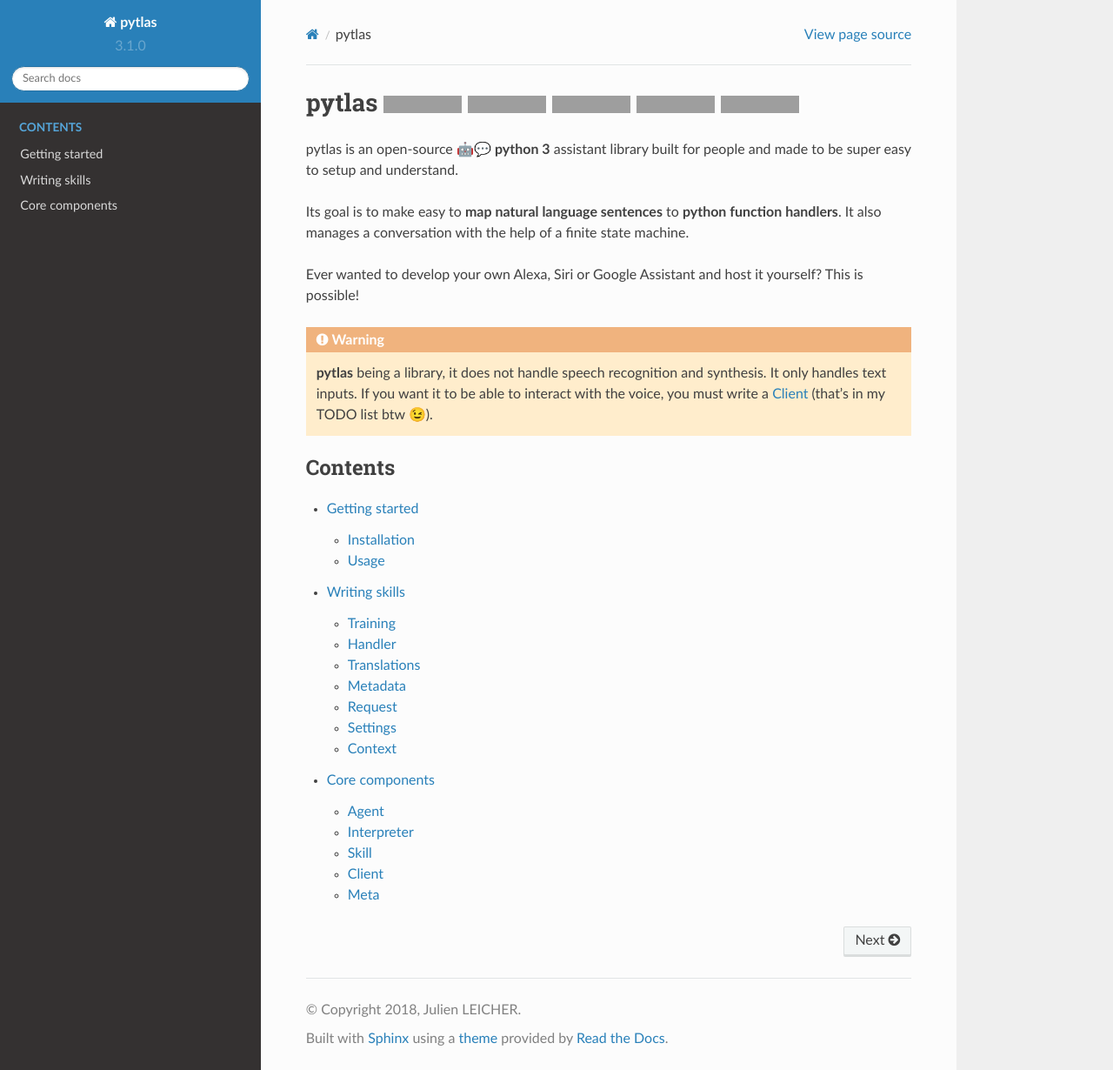
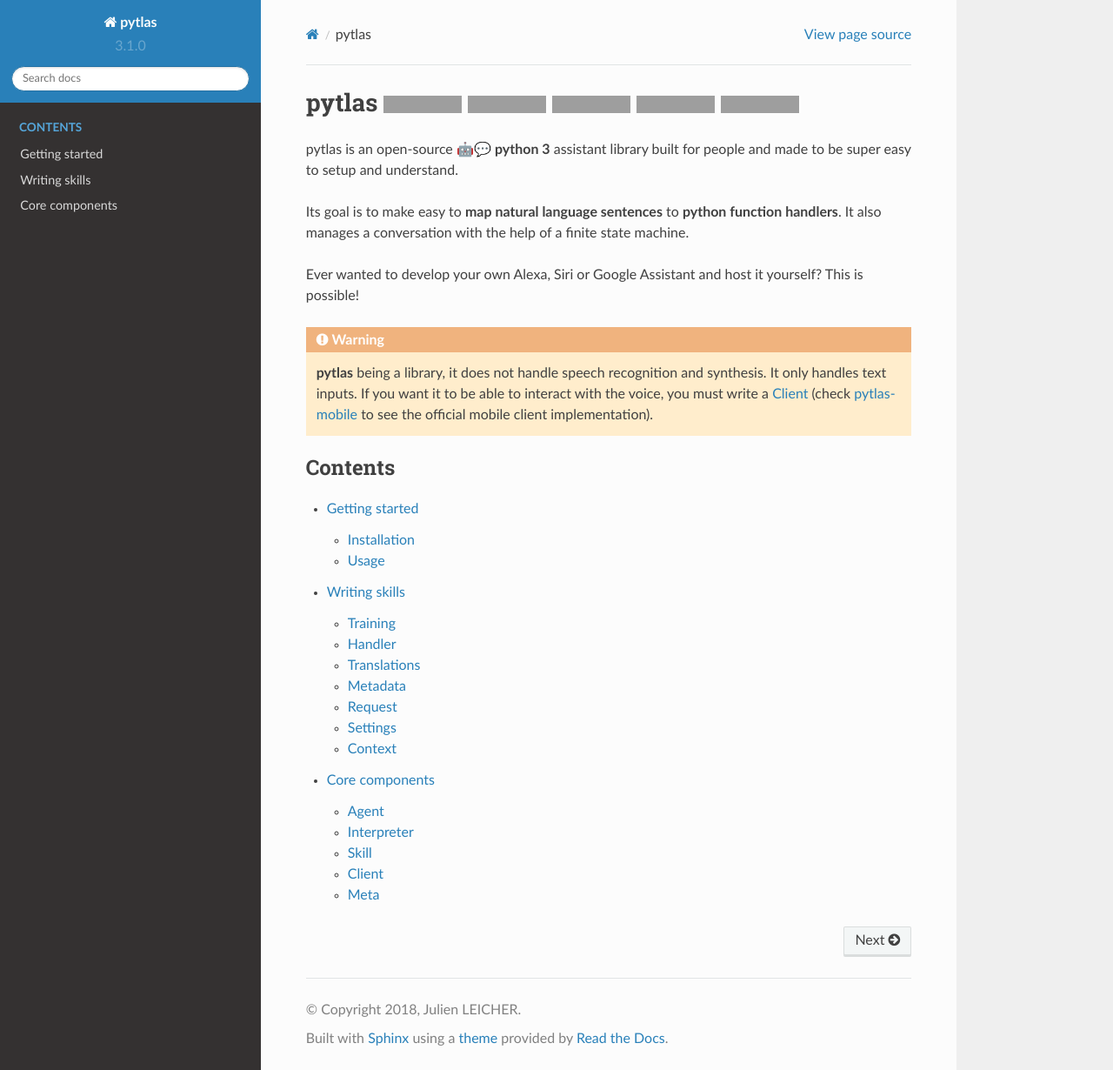
Before and after one commit to atlassistant/pytlas, a Sphinx documentation site: the page built from docs/index.rst, in a window 1280 px wide and 1230 px high. Shown: the whole window at 87% size. Built offline with Sphinx 7.4.7 and the Read the Docs theme 2.0.0, drawn with Linux system fonts in a browser that asks for light colours; grey boxes are pictures that could not be loaded.

Commit message:
Update index.rst

```diff
--- a/docs/index.rst
+++ b/docs/index.rst
@@ -30,7 +30,7 @@
 
 .. warning::
 
-    **pytlas** being a library, it does not handle speech recognition and synthesis. It only handles text inputs. If you want it to be able to interact with the voice, you must write a :ref:`client` (that's in my TODO list btw 😉).
+    **pytlas** being a library, it does not handle speech recognition and synthesis. It only handles text inputs. If you want it to be able to interact with the voice, you must write a :ref:`client` (check `pytlas-mobile <https://github.com/atlassistant/pytlas-mobile>`_ to see the official mobile client implementation).
 
 .. toctree::
   :maxdepth: 2
```
